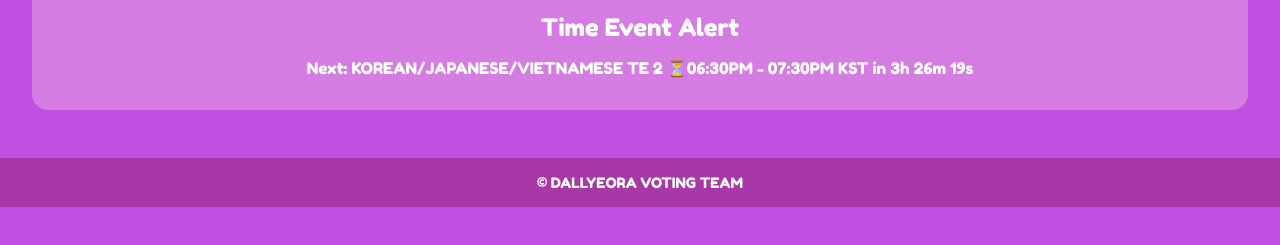
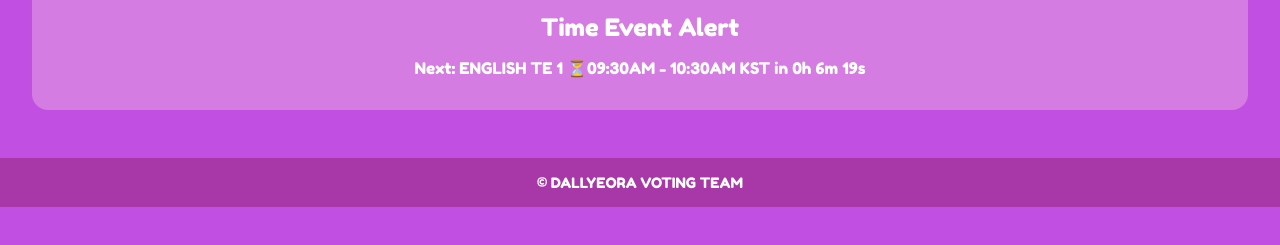
Before and after one commit to dallyeoravotingteam/TE, a plain HTML site: page index.html in a window 1280 px wide. Shown: the part 183-428 px from the top of the page. Drawn offline with Linux system fonts and the light colour scheme.

Commit message:
Update index.html

```diff
--- a/index.html
+++ b/index.html
@@ -103,9 +103,9 @@
   }
 
   const eventWindows = [
-    { start: "09:30", end: "10:30", name: "ENGLISH TE 1 ⏳09:30AM - 10:30AM KST" },
-    { start: "12:45", end: "13:45", name: "KOREAN/JAPANESE/VIETNAMESE TE 1 ⏳12:45PM - 01:45PM KST" },
-    { start: "13:45", end: "14:45", name: "CHINESE TE 1 ⏳01:45PM - 02:45PM KST" },
+    { start: "15:10", end: "15:20", name: "ENGLISH TE 1 ⏳09:30AM - 10:30AM KST" },
+    { start: "15:20", end: "15:30", name: "KOREAN/JAPANESE/VIETNAMESE TE 1 ⏳12:45PM - 01:45PM KST" },
+    { start: "15:30", end: "15:40", name: "CHINESE TE 1 ⏳01:45PM - 02:45PM KST" },
     { start: "18:30", end: "19:30", name: "KOREAN/JAPANESE/VIETNAMESE TE 2 ⏳06:30PM - 07:30PM KST" },
     { start: "19:30", end: "20:30", name: "CHINESE TE 2 ⏳07:30PM - 08:30PM KST" },
     { start: "22:50", end: "23:50", name: "ENGLISH TE 2 ⏳10:50PM - 11:50PM KST" }
```
